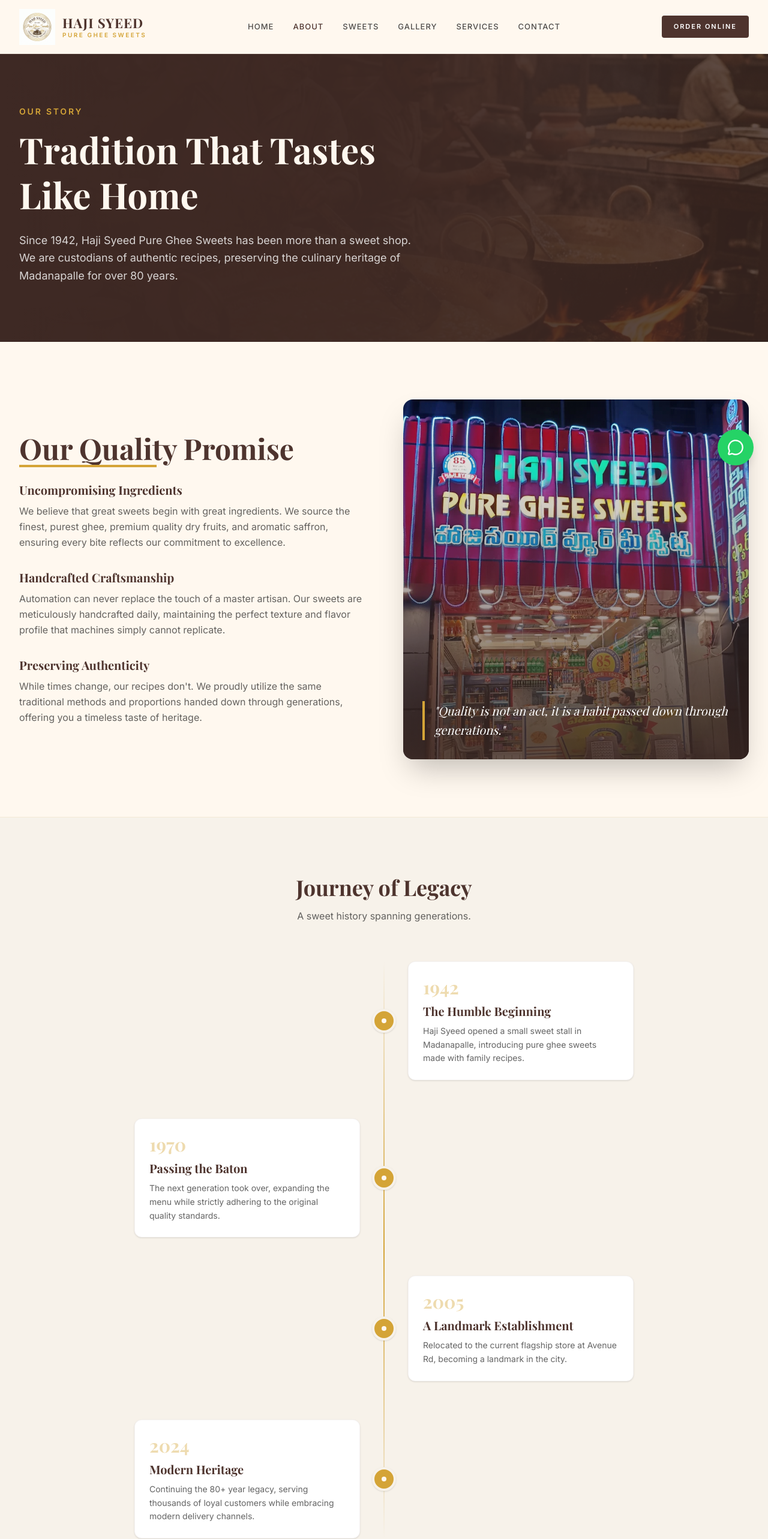
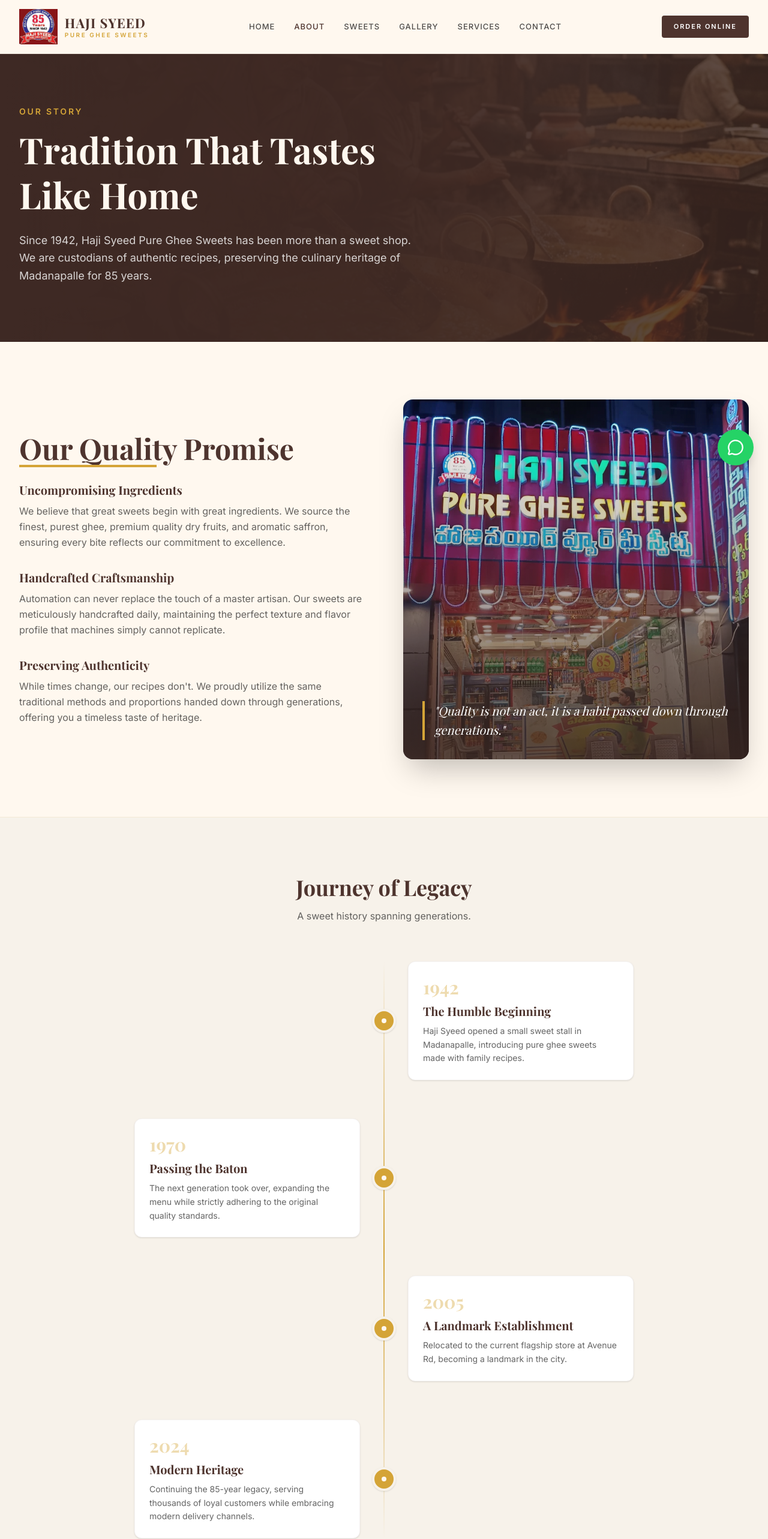
Before and after one commit to cryptojagatthu/sweetshop, a React (Vite) app: page /about in a window 1280 px wide. Shown: the top 2566 px of the page at 60% size. Built offline with nearby package versions, Linux system fonts and the light colour scheme; a web font is replaced by a local one.

Commit message:
Update legacy years to exactly 85 years across the site

```diff
--- a/src/pages/About.tsx
+++ b/src/pages/About.tsx
@@ -21,7 +21,7 @@
             <span className="text-brand-gold text-sm font-semibold tracking-[0.2em] uppercase mb-4 block">Our Story</span>
             <h1 className="text-5xl md:text-6xl font-serif font-bold mb-6 text-brand-cream leading-tight">Tradition That Tastes Like Home</h1>
             <p className="text-lg text-white/80 leading-relaxed">
-              Since 1942, Haji Syeed Pure Ghee Sweets has been more than a sweet shop. We are custodians of authentic recipes, preserving the culinary heritage of Madanapalle for over 80 years.
+              Since 1942, Haji Syeed Pure Ghee Sweets has been more than a sweet shop. We are custodians of authentic recipes, preserving the culinary heritage of Madanapalle for 85 years.
             </p>
           </motion.div>
         </div>
@@ -89,7 +89,7 @@
               { year: "1942", title: "The Humble Beginning", desc: "Haji Syeed opened a small sweet stall in Madanapalle, introducing pure ghee sweets made with family recipes." },
               { year: "1970", title: "Passing the Baton", desc: "The next generation took over, expanding the menu while strictly adhering to the original quality standards." },
               { year: "2005", title: "A Landmark Establishment", desc: "Relocated to the current flagship store at Avenue Rd, becoming a landmark in the city." },
-              { year: "2024", title: "Modern Heritage", desc: "Continuing the 80+ year legacy, serving thousands of loyal customers while embracing modern delivery channels." }
+              { year: "2024", title: "Modern Heritage", desc: "Continuing the 85-year legacy, serving thousands of loyal customers while embracing modern delivery channels." }
             ].map((item, idx) => (
               <motion.div
                 key={idx}
--- a/src/pages/Home.tsx
+++ b/src/pages/Home.tsx
@@ -74,7 +74,7 @@
       <div className="hidden lg:grid grid-cols-4 items-center h-[100px] border-b border-brand-brown/10 bg-white px-[60px]">
         <div className="flex flex-col gap-1 relative">
           <span className="text-[10px] uppercase text-brand-gold tracking-[2px] font-bold">Heritage</span>
-          <span className="font-serif text-[18px] text-brand-brown">80+ Years of Trust</span>
+          <span className="font-serif text-[18px] text-brand-brown">85 Years of Trust</span>
           <div className="absolute right-0 top-1/2 -translate-y-1/2 w-px h-[40px] bg-brand-brown/10"></div>
         </div>
         <div className="flex flex-col gap-1 relative pl-[40px]">
@@ -111,7 +111,7 @@
                 referrerPolicy="no-referrer"
               />
               <div className="absolute -bottom-8 -right-8 bg-white p-6 rounded-lg shadow-xl z-20 max-w-[200px] border border-brand-beige hidden md:block">
-                <p className="font-serif text-4xl text-brand-gold font-bold mb-1">80+</p>
+                <p className="font-serif text-4xl text-brand-gold font-bold mb-1">85</p>
                 <p className="text-sm font-medium text-brand-charcoal uppercase tracking-wider">Years of Legacy</p>
               </div>
             </motion.div>
```
Also changed, not shown: public/images/logo.png.
